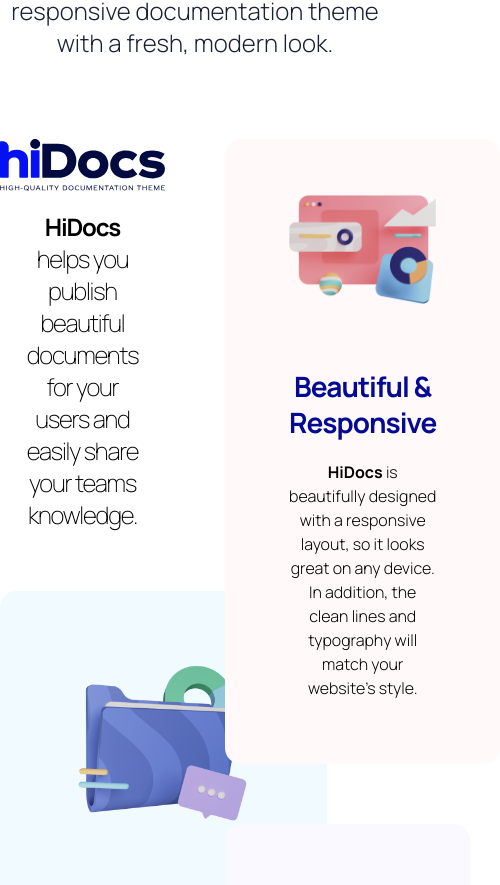
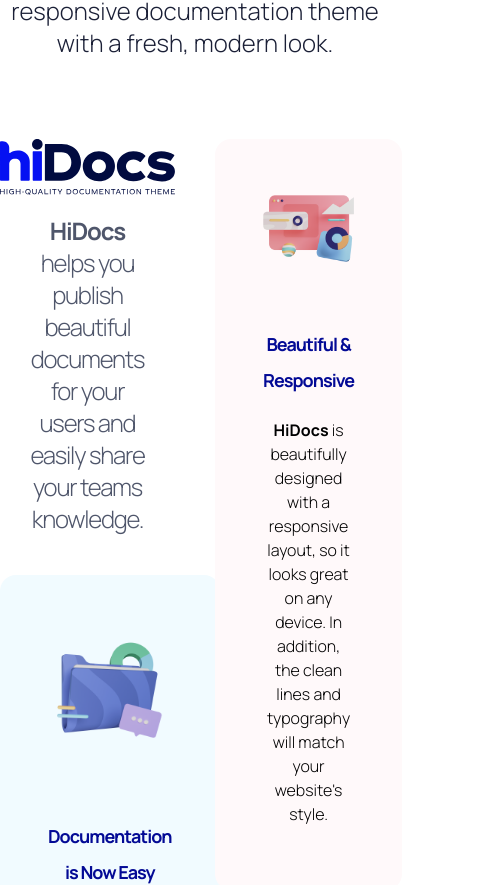
Before and after one commit to hithemes/hithemes, a Next.js app: page / in a window 390 px wide. Shown: the part 1227-2112 px from the top of the page, 500 px wide, since content can reach past the window. Built offline with nearby package versions, Linux system fonts and the light colour scheme.

Commit message:
Feature card updated spacing and font size

```diff
--- a/pages/components/FeatureCard.tsx
+++ b/pages/components/FeatureCard.tsx
@@ -1,6 +1,6 @@
 import React, { FC } from "react";
 
-export interface SummaryInformationProps {
+export interface FeatureCardProps {
   bgColor: string;
   imgSrc?: string;
   title?: string;
@@ -10,7 +10,7 @@
   isImg: boolean;
 }
 
-const FeatureCard: FC<SummaryInformationProps> = ({
+const FeatureCard: FC<FeatureCardProps> = ({
   bgColor,
   imgSrc,
   title,
@@ -22,11 +22,11 @@
   return (
     <>
       <div
-        className={`relative flex flex-col items-center ${bgColor} px-16 py-14 rounded-2xl text-center transform transition-transform ease-linear duration-200 hover:-translate-y-4`}
+        className={`relative flex flex-col items-center ${bgColor} px-12 lg:px-16 py-14 rounded-2xl text-center transform transition-transform ease-linear duration-200 hover:-translate-y-4`}
       >
         {isImg && <img src={imgSrc} alt={title} />}
         <h2
-          className={`text-[#030a95] text-[28px] leading-[36px] tracking-[-1px] font-bold ${
+          className={`text-[#030a95] text-lg md:text-[28px] leading-[36px] tracking-[-1px] font-bold ${
             isImg ? "mt-16" : "mt-0"
           } mb-5`}
         >
--- a/pages/index.tsx
+++ b/pages/index.tsx
@@ -29,8 +29,8 @@
               look.{" "}
             </p>
           </div>
-          <div className="grid grid-cols-2 gap-[60px]">
-            <div className="flex flex-col items-start gap-[60px]">
+          <div className="grid grid-cols-2 gap-10 lg:gap-[60px]">
+            <div className="flex flex-col items-start gap-10 lg:gap-[60px]">
               <div className="flex flex-col items-center text-center">
                 <Image
                   src="/img/hidocs-logo.svg"
@@ -38,7 +38,7 @@
                   width={234}
                   height={75}
                 />
-                <p className="mt-5 text-2xl leading-8 tracking-tighter font-extra-light px-6">
+                <p className="mt-5 text-2xl leading-8 text-[#4F566B] tracking-tighter font-light px-6">
                   <span className="font-bold">HiDocs</span> helps you publish
                   beautiful documents for your users and easily share your teams
                   knowledge.
@@ -63,7 +63,7 @@
                 imgSrc="/img/customizable-and-flexible.png"
               />
             </div>
-            <div className="flex flex-col items-start gap-[60px]">
+            <div className="flex flex-col items-start gap-10 lg:gap-[60px]">
               <FeatureCard
                 isImg={true}
                 title="Beautiful & Responsive"
```
